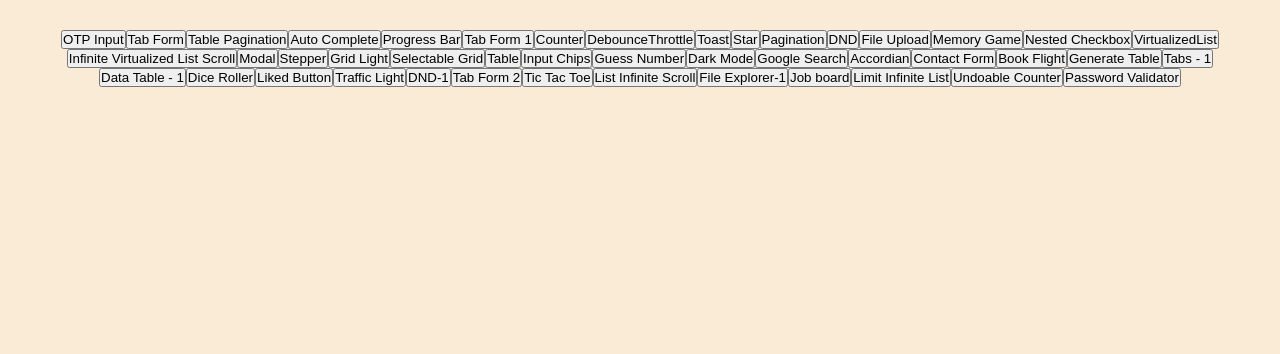
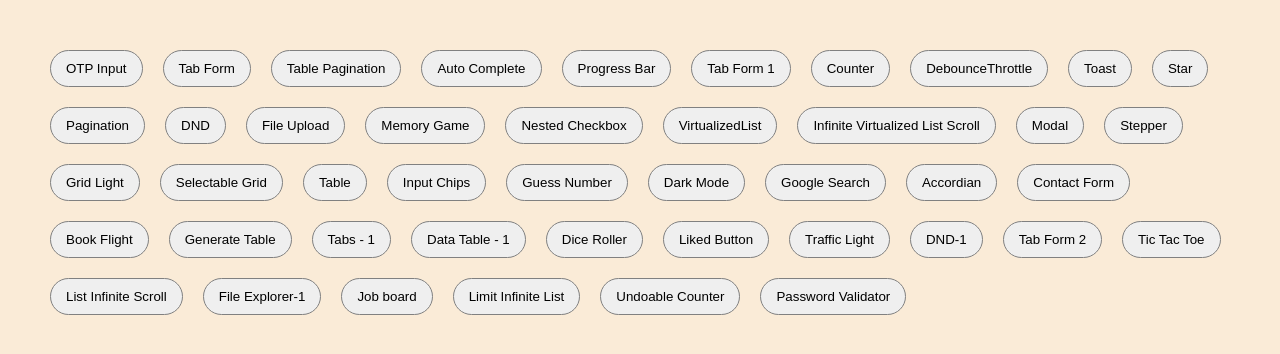
Before and after one commit to Sandeep96Shah/machineCoding, a React (Create React App) app: page / in a window 1280 px wide. Shown: the top 354 px of the page. Built offline with nearby package versions, Linux system fonts and the light colour scheme.

Commit message:
added styling for main file (#55)

```diff
--- a/src/components/Home/index.js
+++ b/src/components/Home/index.js
@@ -1,5 +1,6 @@
 import React from "react";
 import { useNavigate } from "react-router-dom";
+import "./styles.css";
 
 const Home = () => {
   const navigate = useNavigate();
@@ -7,7 +8,7 @@ const Home = () => {
   const handlenavigate = (to) => navigate(to);
 
   return (
-    <div>
+    <div className="home-container">
       <button onClick={() => handlenavigate("otp-input")}>OTP Input</button>
       <button onClick={() => handlenavigate("tab-form")}>Tab Form</button>
       <button onClick={() => handlenavigate("table-pagination")}>
--- /dev/null
+++ b/src/components/Home/styles.css
@@ -0,0 +1,21 @@
+.home-container {
+    padding: 20px;
+    display: flex;
+    gap: 20px;
+    flex-wrap: wrap;
+}
+
+.home-container button {
+    padding: 10px 15px;
+    border-radius: 20px;
+    border: 1px solid gray;
+    cursor: pointer;
+    transition: background-color 0.3s ease;
+
+}
+
+.home-container button:hover {
+    color: blue;
+    background-color: rgb(207, 207, 244);
+    border-color: blue;
+}
```
